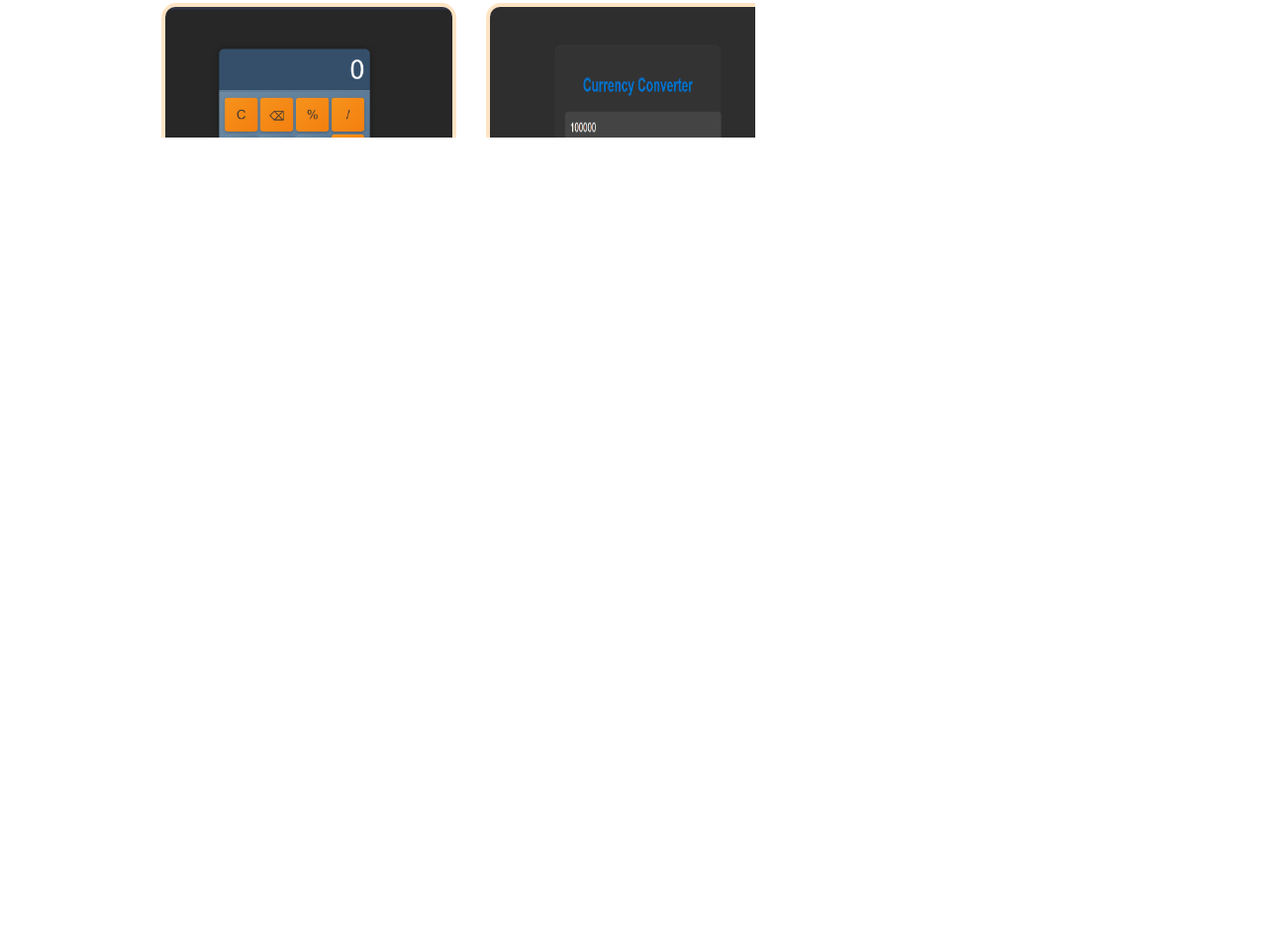
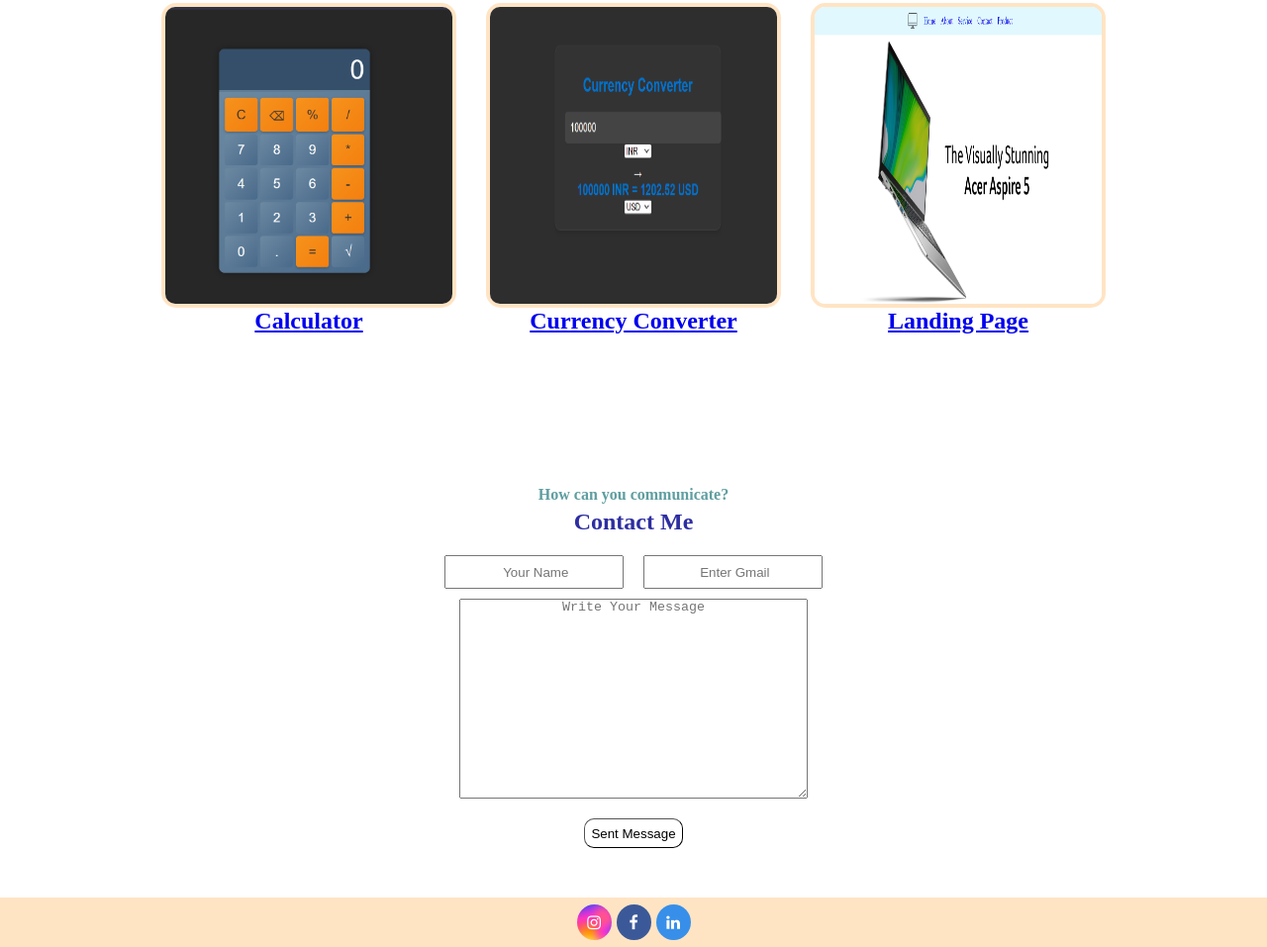
Before and after one commit to ALITE1008/Portfolio, a plain HTML site: page index.html in a window 1280 px wide. Shown: the part 1132-2089 px from the top of the page at 99% size. Before the commit the page ends 2039 px from the top, so only its background shows below. Drawn offline with Linux system fonts and the light colour scheme; a web font is replaced by a local one.

Commit message:
Add files via upload

```diff
--- a/index.html
+++ b/index.html
@@ -10,6 +10,7 @@
     <link rel="preconnect" href="https://fonts.gstatic.com" crossorigin>
     <link href="https://fonts.googleapis.com/css2?family=Poppins&family=Signika+Negative:wght@700&display=swap"
         rel="stylesheet">
+        <link rel="stylesheet" href="https://cdnjs.cloudflare.com/ajax/libs/font-awesome/4.7.0/css/font-awesome.min.css">
 
 </head>
 
@@ -17,13 +18,13 @@
     <nav>
         <div class="divnav">
             <div class="navt">
-                <li class="logo">Vedant's Portfolio</li>
+                <li class="logo" class="li">Vedant's Portfolio</li>
             </div>
             <div class="navl">
-                <li><a href="#">Home</a></li>
-                <li><a href="#rigth">About</a></li>
-                <li><a href="#pi">Portfolio</a></li>
-                <li><a href="#nameinput">Contact</a></li>
+                <li class="li"><a href="#" class="a">Home</a></li>
+                <li class="li"><a href="#rigth" class="a">About</a></li>
+                <li class="li"><a href="#pi" class="a">Portfolio</a></li>
+                <li class="li"><a href="#nameinput" class="a">Contact</a></li>
             </div>
         </div>
     </nav>
@@ -103,6 +104,18 @@
         </div>
     </section>
 
+    <section class="sec">
+        <div class="soc">
+            <a href="#"  class="fa fa-instagram"></a>
+        </div>
+        <div class="soc">
+            <a href="#" class="fa fa-facebook"></a>
+        </div>
+        <div class="soc">
+            <a href="#" class="fa fa-linkedin"></a>
+        </div>
+
+    </section>
     </body>
 
 </html>
--- a/styles.css
+++ b/styles.css
@@ -14,6 +14,7 @@
     padding-top: 10px;
     padding-bottom: 10px;
 
+
 }
 
 .navl {
@@ -26,17 +27,20 @@
 }
 
 .navl li a:hover {
-    background-color: rgb(47, 47, 47);
+    background-color: rgb(87, 87, 87);
     border-radius: 2.5px;
-    padding: 3px;
+    padding: 2.5px;
     color:  rgb(230, 174, 128);
     cursor: pointer;
+    transition: 1s;
+
 }
 
 
 
-li,
-a {
+
+.li,
+.a {
     list-style: none;
     text-decoration: none;
     color: rgb(235, 169, 116);
@@ -52,6 +56,7 @@ a {
 .logo {
     color:  #d50707;
     font-size: x-large;
+    list-style: none;
 
 }
 
@@ -59,7 +64,7 @@ a {
    .logo{
     border-bottom: solid black 1px;
     margin-bottom: 20px;
-
+    display: none;
    }
   }
 .logo:hover{
@@ -93,7 +98,7 @@ a {
 }
 
 #name {
-    color:rgb(255, 205, 113);
+    color:rgb(255, 166, 0);
     padding-top: 4px;
     padding-left: 100px;
     font-size: 5vw;
@@ -287,3 +292,43 @@ a {
     justify-content: center;
     margin-bottom: 50px;
 }
+
+.sec{
+    display: flex;
+    justify-content: center;
+    align-items: center;
+    background-color: bisque;
+    height: 50px;
+    column-gap: 5px;
+
+}
+
+
+.fa {
+    padding: 10px;
+    font-size: 30px;
+    width: 15px;
+    text-align: center;
+    text-decoration: none;
+    border-radius: 50%;
+  }
+
+.fa:hover {
+    opacity: 0.7;
+  }
+
+.fa-facebook {
+    background: #3B5998;
+    color: white;
+  }
+
+ .fa-instagram{
+    /* background: #fa551e ; */
+    background-image: url('instback.jpg');
+    background-size: cover;
+    color: white;
+ }
+ .fa-linkedin{
+    background: #378fe9;
+    color: white;
+ }
```
Also changed, not shown: instback.jpg (added).
